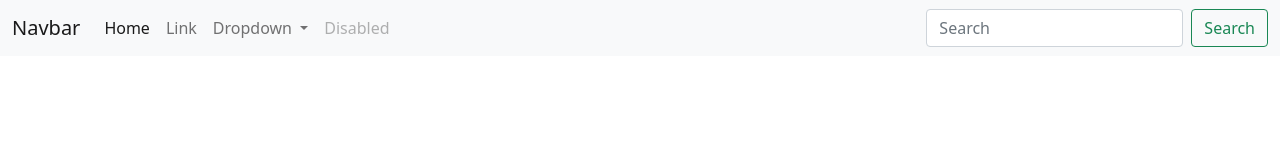
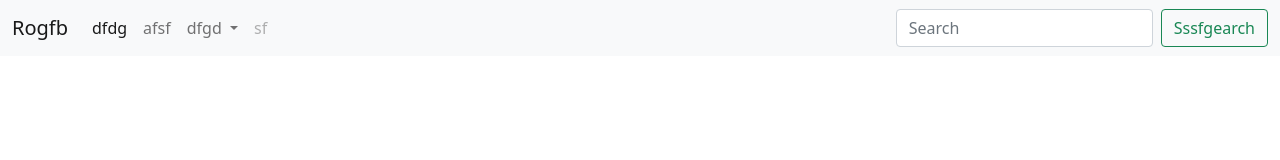
Before and after one commit to RohanTapulli1311/PracWebsite, a plain HTML site: page index.html in a window 1280 px wide. Drawn offline with nearby package versions, Linux system fonts and the light colour scheme.

Commit message:
broken features

```diff
--- a/index.html
+++ b/index.html
@@ -13,36 +13,36 @@
   <body>
     <nav class="navbar navbar-expand-lg navbar-light bg-light">
         <div class="container-fluid">
-          <a class="navbar-brand" href="#">Navbar</a>
+          <a class="navbar-brand" href="#">Rogfb</a>
           <button class="navbar-toggler" type="button" data-bs-toggle="collapse" data-bs-target="#navbarSupportedContent" aria-controls="navbarSupportedContent" aria-expanded="false" aria-label="Toggle navigation">
             <span class="navbar-toggler-icon"></span>
           </button>
           <div class="collapse navbar-collapse" id="navbarSupportedContent">
             <ul class="navbar-nav me-auto mb-2 mb-lg-0">
               <li class="nav-item">
-                <a class="nav-link active" aria-current="page" href="#">Home</a>
+                <a class="nav-link active" aria-current="page" href="#">dfdg</a>
               </li>
               <li class="nav-item">
-                <a class="nav-link" href="#">Link</a>
+                <a class="nav-link" href="#">afsf</a>
               </li>
               <li class="nav-item dropdown">
                 <a class="nav-link dropdown-toggle" href="#" id="navbarDropdown" role="button" data-bs-toggle="dropdown" aria-expanded="false">
-                  Dropdown
+                  dfgd
                 </a>
                 <ul class="dropdown-menu" aria-labelledby="navbarDropdown">
-                  <li><a class="dropdown-item" href="#">Action</a></li>
-                  <li><a class="dropdown-item" href="#">Another action</a></li>
+                  <li><a class="dropdown-item" href="#">ds</a></li>
+                  <li><a class="dropdown-item" href="#">sdfsd action</a></li>
                   <li><hr class="dropdown-divider"></li>
-                  <li><a class="dropdown-item" href="#">Something else here</a></li>
+                  <li><a class="dropdown-item" href="#">ss else here</a></li>
                 </ul>
               </li>
               <li class="nav-item">
-                <a class="nav-link disabled">Disabled</a>
+                <a class="nav-link disabled">sf</a>
               </li>
             </ul>
             <form class="d-flex">
               <input class="form-control me-2" type="search" placeholder="Search" aria-label="Search">
-              <button class="btn btn-outline-success" type="submit">Search</button>
+              <button class="btn btn-outline-success" type="submit">Sssfgearch</button>
             </form>
           </div>
         </div>
```
